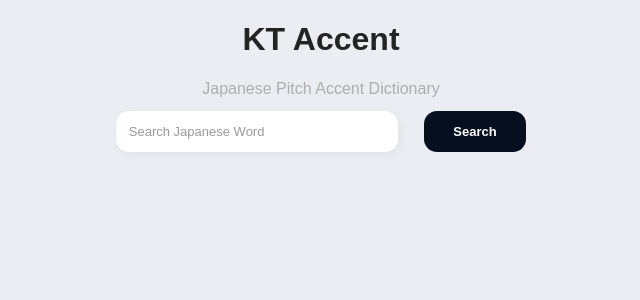
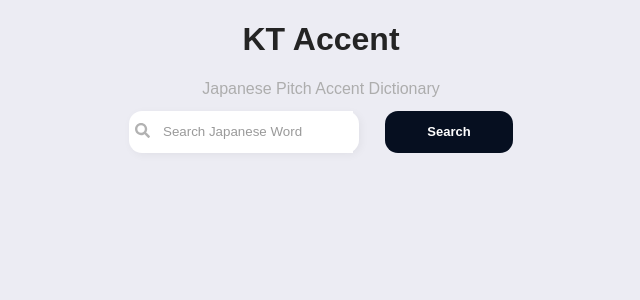
Before and after one commit to patrickauri/JapanesePitchAccent, a React (Create React App) app: page / in a window 1280 px wide. Shown: the top 300 px of the page, without its empty margins (319-959 px from the left). Built offline with nearby package versions, Linux system fonts and the light colour scheme; a web font is replaced by a local one.

Commit message:
Updated Style

```diff
--- a/src/App.tsx
+++ b/src/App.tsx
@@ -1,3 +1,5 @@
+import { faSearch } from "@fortawesome/free-solid-svg-icons"
+import { FontAwesomeIcon } from "@fortawesome/react-fontawesome"
 import React, { useState } from "react"
 import PitchCard from "./components/PitchCard"
 const db = require("./db/NHKdata.json")
@@ -29,7 +31,10 @@
       <h1>KT Accent</h1>
       <h2>Japanese Pitch Accent Dictionary</h2>
       <form onSubmit={(e) => handleSubmit(e)}>
-        <input type="text" placeholder="Search Japanese Word" />
+        <div className="input-container">
+          <FontAwesomeIcon icon={faSearch} className="search-icon" />
+          <input type="text" placeholder="Search Japanese Word" />
+        </div>
         <button type="submit">Search</button>
       </form>
       <div className="results-container">
--- a/src/index.css
+++ b/src/index.css
@@ -30,16 +30,31 @@
     monospace;
 }
 
-input {
+form {
+  display: grid;
+  grid-template-columns: 20% 10%;
+  justify-content: center;
+}
+
+.input-container {
   box-shadow: 2px 2px 8px rgba(0, 0, 0, 0.05);
-  padding: 1em;
   background-color: rgb(255, 255, 255);
   color: var(--text-main);
   font-size: small;
-  border: none;
+
   border-radius: 1em;
   margin-right: 2em;
   min-width: 20%;
+}
+
+.search-icon {
+  font-size: 15px;
+  color: rgba(0, 0, 0, 0.3);
+}
+
+input {
+  padding: 1em;
+  border: none;
 }
 
 input::placeholder {
```
